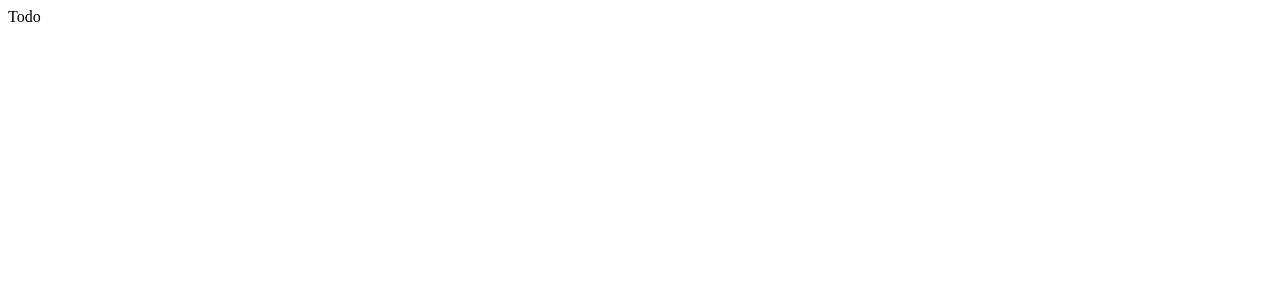
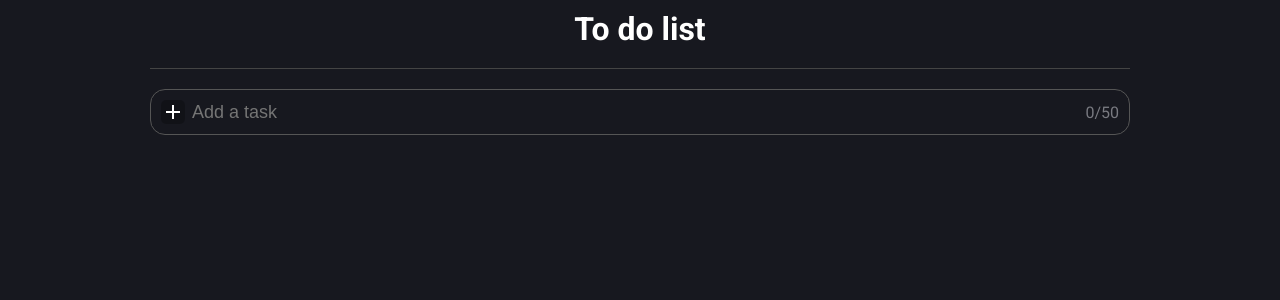
Before and after one commit to xistoeugenio/mini-typescript-projects, a React (Create React App) app: page /todo in a window 1280 px wide. Shown: the top 300 px of the page. Built offline with nearby package versions, Linux system fonts and the light colour scheme.

Commit message:
created todo page

```diff
--- a/package.json
+++ b/package.json
@@ -3,6 +3,10 @@
   "version": "0.1.0",
   "private": true,
   "dependencies": {
+    "@emotion/react": "^11.10.5",
+    "@emotion/styled": "^11.10.5",
+    "@mui/icons-material": "^5.11.0",
+    "@mui/material": "^5.11.2",
     "@testing-library/jest-dom": "^5.16.5",
     "@testing-library/react": "^13.4.0",
     "@testing-library/user-event": "^13.5.0",
--- a/public/index.html
+++ b/public/index.html
@@ -3,13 +3,19 @@
   <head>
     <meta charset="utf-8" />
     <meta name="viewport" content="width=device-width, initial-scale=1" />
-    <meta
-      name="description"
-      content="Web site created using create-react-app"
+    <link href="https://fonts.googleapis.com/css2?family=Roboto:wght@100;300;400;500;700;900&display=swap" rel="stylesheet">
+    <meta name="description"content="Web site created using create-react-app"
     />
     <title>React App</title>
   </head>
   <body>
+    <style>
+      body{
+        font-family: 'Roboto', sans-serif;
+        margin: 0;
+        padding: 0;
+      }
+    </style>
     <noscript>You need to enable JavaScript to run this app.</noscript>
     <div id="root"></div>
   </body>
--- a/src/pages/todo/Todo.tsx
+++ b/src/pages/todo/Todo.tsx
@@ -1,7 +1,68 @@
-import React from 'react'
+import {useState} from "react"
+import * as C from "./todo.styles"
+import { Item } from "./types/item"
+import AddArea from './components/addArea/AddArea'
+import ListItem from "./components/listItem/ListItem"
 
 export default function Todo() {
+  const [list, setList] = useState<Item[]>(JSON.parse(localStorage.getItem("tasks") as string) || [])
+
+
+  const handleAddTask = (taskName: string) => {
+    let newList = [...list]
+    newList.push({
+      id: Math.floor(Math.random() * 9999999),
+      name: taskName,
+      done: false,
+    })
+    localStorage.setItem("tasks", JSON.stringify(newList))
+    setList(newList)
+  }
+
+  const handleDeleteTask = (id: number) => {
+    const newList = list.filter(data => data.id !== id);
+    localStorage.setItem("tasks", JSON.stringify(newList))
+    setList(newList)
+  }
+
+
+  const handleTaskChange = (id: number, done: boolean) => {
+    let newList = [...list];
+    for (let i in newList) {
+      if (newList[i].id === id) {
+        newList[i].done = done;
+      }
+    }
+    localStorage.setItem("tasks", JSON.stringify(newList))
+    setList(newList);
+  }
+
+  const editTask = (id: number, name: string) => {
+    let newList = [...list];
+    for (let i in newList) {
+      if (newList[i].id === id) {
+        newList[i].name = name;
+      }
+    }
+    localStorage.setItem("tasks", JSON.stringify(newList))
+    setList(newList);
+  }
+
   return (
-    <div>Todo</div>
+    <C.Container>
+      <C.Area>
+        <C.Header>To do list</C.Header>
+        <AddArea onEnter={handleAddTask} />
+        {list.map((item, index) => (
+          <ListItem
+            key={index}
+            item={item}
+            onChange={handleTaskChange}
+            editTask={editTask}
+            deleteTask={handleDeleteTask}
+          />
+        ))}
+      </C.Area>
+    </C.Container>
   )
 }
--- /dev/null
+++ b/src/pages/todo/components/addArea/AddArea.tsx
@@ -0,0 +1,43 @@
+import { KeyboardEvent, useState } from "react"
+import { Add } from "@mui/icons-material"
+import * as C from "./styles"
+
+type Props = {
+  onEnter: (taskName: string) => void
+}
+
+export default function AddArea({ onEnter }: Props) {
+  const [inputText, setInputText] = useState('')
+
+  const handleKeyUp = (e: KeyboardEvent) => {
+    if (e.code === "Enter" && inputText !== '') {
+      onEnter(inputText)
+      setInputText('')
+    }
+  }
+
+  const addNewTask = () => {
+    if (inputText.length <= 50 && inputText !== '') {
+      onEnter(inputText)
+      setInputText('')
+    }
+
+  }
+
+  return (
+    <C.Container>
+      <Add className="iconPlus" onClick={() => { addNewTask() }} />
+      <input
+        maxLength={50}
+        type="text"
+        placeholder="Add a task"
+        value={inputText}
+        onChange={(e) => setInputText(e.target.value)}
+        onKeyUp={handleKeyUp}
+      />
+      <div className="wordLimit">
+        {inputText.length + "/50"}
+      </div>
+    </C.Container>
+  )
+}
--- /dev/null
+++ b/src/pages/todo/components/addArea/styles.ts
@@ -0,0 +1,27 @@
+import styled from "styled-components";
+
+export const Container = styled.div`
+    border: 1px solid #555;
+    border-radius: 15px;
+    padding: 10px;
+    margin: 20px 0;
+    display: flex;
+    align-items: center;
+
+    .iconPlus{
+        color: white;
+        background: #0000003a;
+        margin-right: 5px;
+        border-radius: 5px;
+        cursor: pointer;
+    }
+
+    input{
+        border: 0px;
+        background: transparent;
+        outline: none;
+        color: #FFF;
+        font-size: 18px;
+        flex: 1;
+    }
+`;
--- /dev/null
+++ b/src/pages/todo/components/listItem/ListItem.tsx
@@ -0,0 +1,60 @@
+import * as C from "./styles"
+import { Item } from "../../types/item"
+import { Delete, Edit, Check } from "@mui/icons-material"
+import { useState } from "react"
+
+type Props = {
+    item: Item,
+    onChange: (id: number, done: boolean) => void,
+    editTask: (id: number, name: string) => void,
+    deleteTask: (id: number) => void,
+}
+
+const ListItem = ({ item, onChange, editTask, deleteTask }: Props) => {
+    const [openEdit, setOpenEdit] = useState(false)
+    const [taskName, setTaskName] = useState(item.name)
+
+    const handleTaskName = () => {
+        setOpenEdit(false)
+        editTask(item.id, taskName)
+    }
+
+    return (
+        <C.Container done={item.done}>
+            {openEdit ?
+                <>
+                    <div className="editContainer">
+                        <input
+                            maxLength={50}
+                            value={taskName}
+                            className="editInput"
+                            onChange={e => setTaskName(e.target.value)}
+                        />
+                        <span>{taskName.length + `/50`}</span>
+                    </div>
+                    <Check className="checkIcon" onClick={handleTaskName} />
+                </>
+                :
+                <>
+                    <input
+                        className="radio"
+                        type="checkbox"
+                        checked={item.done}
+                        onChange={e => onChange(item.id, e.target.checked)}
+                    />
+                    <label>{item.name}</label>
+                    <C.rightContainer>
+                        {
+                            !item.done &&
+                            <Edit className="icon edit" onClick={() => { setOpenEdit(true) }} />
+                        }
+                        <Delete className="icon delete" onClick={() => { deleteTask(item.id) }} />
+                    </C.rightContainer>
+                </>
+            }
+
+        </C.Container>
+    )
+}
+
+export default ListItem
--- /dev/null
+++ b/src/pages/todo/components/listItem/styles.ts
@@ -0,0 +1,87 @@
+import styled from "styled-components";
+
+type containerProps = {
+    done: boolean
+}
+
+export const Container = styled.div(({ done }: containerProps) => (
+    `
+    display: flex;
+    background-color: #20212C;
+    padding: 10px;
+    border-radius: 10px;
+    margin-bottom: 10px;
+    align-items: center;
+
+    .editContainer{
+        flex: 1;
+        background: #00000050;
+        box-sizing: border-box;
+        height: 30px;
+        margin: 0 5px;
+        padding: 0 8px;
+        border-radius: 5px;
+        display: flex;
+        align-items: center;
+
+        .editInput{
+            box-sizing: border-box;
+            background: transparent;
+            padding: 0 5px;
+            border: 0px;
+            font-size: 16px;
+            color: white;
+            outline: none;
+            flex: 1;
+        }
+    }
+
+
+
+    .radio{
+        width: 25px;
+        height: 25px;
+        margin-right: 5px;
+    }
+
+    label{
+        overflow-x: hidden;
+        color: #CCC;
+        text-decoration: ${done ? 'line-through' : 'initial'};
+        flex: 1;
+    }
+
+    .checkIcon{
+        background: dodgerblue;
+        color: white;
+        font-size: 30px;
+        border-radius: 5px;
+        cursor: pointer;
+    }
+`
+))
+
+export const rightContainer = styled.div`
+    display: flex;
+    gap: 12px;
+    margin-left: 5px;
+
+    .icon{
+        font-size: 30px;
+        cursor: pointer;
+
+        &.edit{
+            box-sizing: border-box;
+            color: dodgerblue;
+        }
+
+        &.delete{
+            color: #a91a1a;
+        }
+
+        &:hover{
+            border-radius: 5px;
+            background: #00000050;
+        }
+    }
+`
--- /dev/null
+++ b/src/pages/todo/todo.styles.ts
@@ -0,0 +1,20 @@
+import styled from "styled-components";
+
+export const Container = styled.div`
+background-color: #17181F;
+color: #797A81;
+min-height: 100vh;
+`
+export const Area = styled.div`
+margin: auto;
+max-width: 980px;
+padding: 10px;
+`
+export const Header = styled.h1`
+margin: 0;
+padding: 0;
+color: #FFF;
+text-align: center;
+border-bottom: 1px solid #444;
+padding-bottom: 20px;
+`
--- /dev/null
+++ b/src/pages/todo/types/item.ts
@@ -0,0 +1,5 @@
+export type Item = {
+    id: number;
+    name: string;
+    done: boolean;
+}
```
Also changed, not shown: 1 other file (tests, documents, lock files or other folders).
